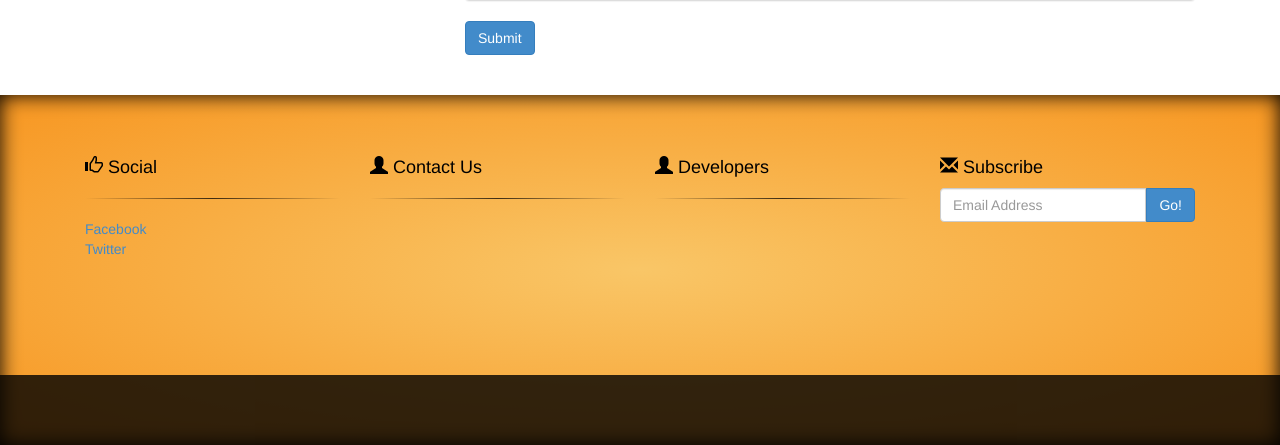
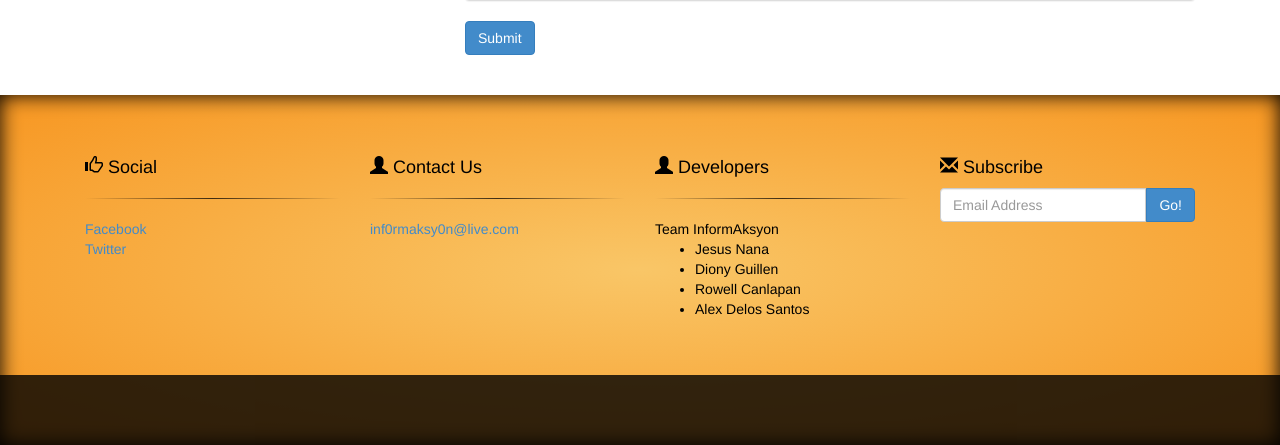
Before and after one commit to wizardspro/taxTrackPH, a PHP site: page /module2.php in a window 1280 px wide. Shown: the part 985-1430 px from the top of the page. Run offline with PHP 8.4, Linux system fonts and the light colour scheme; some libraries are stand-ins or nearby versions.

Commit message:
updated footer links

```diff
--- a/footer.php
+++ b/footer.php
@@ -10,10 +10,17 @@
                 <div class="col-md-3 col-sm-4 col-xs-6">
                     <h4><span class="glyphicon glyphicon-user"></span> Contact Us</h4>
                     <hr class="style-two">
+                    <a href="#">inf0rmaksy0n@live.com</a>
                 </div>
                 <div class="col-md-3 col-sm-4 col-xs-6">
                     <h4><span class="glyphicon glyphicon-user"></span> Developers</h4>
-                    <hr class="style-two">
+                    <hr class="style-two">Team InformAksyon
+                    <ul>
+                        <li>Jesus Nana</li>
+                        <li>Diony Guillen</li>
+                        <li>Rowell Canlapan</li>
+                        <li>Alex Delos Santos</li>
+                    </ul>
                 </div>
                 <div class="col-md-3 col-sm-4 col-xs-6">
                     <h4><span class="glyphicon glyphicon-envelope"></span> Subscribe</h4>
```
